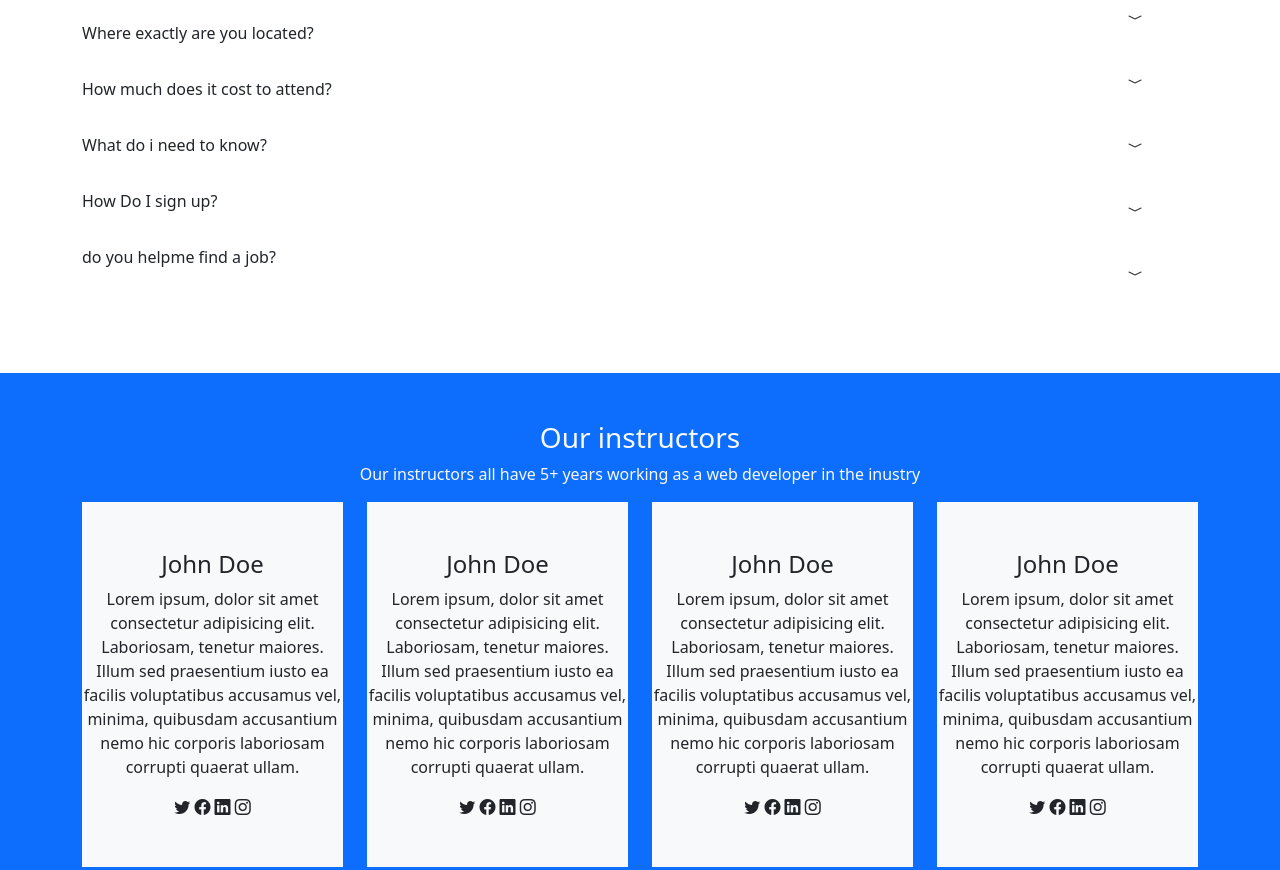
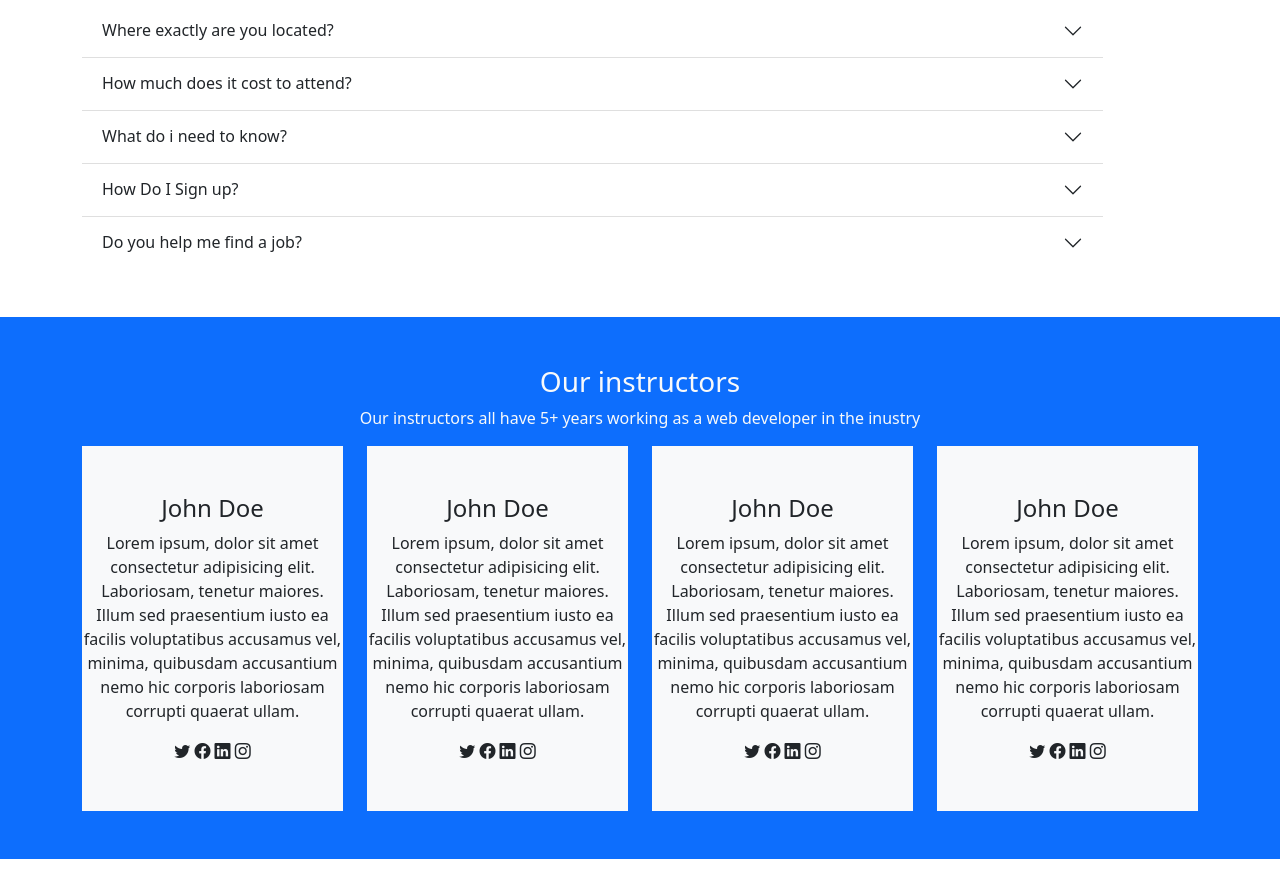
Before and after one commit to Souhaila21/frontend-bootcamp, a plain HTML site: page index.html in a window 1280 px wide. Shown: the part 1749-2619 px from the top of the page. Drawn offline with Linux system fonts and the light colour scheme; files whose address does not match are found by name.

Commit message:
Update index.html

```diff
--- a/index.html
+++ b/index.html
@@ -44,7 +44,6 @@
                         <img class="w-100 " src="img/showcase.svg" alt="">
                     </div>
                 </div>
-
             </div>
         </section>
         <section class="bg-primary text-white">
@@ -130,111 +129,134 @@
                 <div class="row">
                     <h3 class="text-center"> Frequently Asked Questions</h3>
                     <div class="col-md-11">
-                        <ul class="list-unstyled">
-                            <li class="py-3">Where exactly are you located?</li>
-                            <li class="py-3">How much does it cost to attend?</li>
-                            <li class="py-3">What do i need to know? </li>
-                            <li class="py-3">How Do I sign up?</li>
-                            <li class="py-3">do you helpme find a job?</li>
-                        </ul>
-                    </div>
-                    <div class="col-md-1">
-                        <p><i class="bi bi-chevron-compact-down"></i></p><br>
-                        <p><i class="bi bi-chevron-compact-down"></i></p><br>
-                        <p><i class="bi bi-chevron-compact-down"></i></p><br>
-                        <p><i class="bi bi-chevron-compact-down"></i></p><br>
-                        <p><i class="bi bi-chevron-compact-down"></i></p><br>
-                    </div>
-                </div>
-            </div>
-        </section>
-        <section class="bg-primary text-light py-5">
-            <div class="container">
-                <div class="row">
-                    <h3 class="text-center">Our instructors</h3>
-                    <p class="text-center">Our instructors all have 5+ years working as a web developer in the inustry</p>
-                    <div class="col-md-3">
-                        <div class="bg-light text-dark py-5 text-center">
-                            <h4>John Doe</h4>
-                            <p>Lorem ipsum, dolor sit amet consectetur adipisicing elit. Laboriosam, tenetur maiores. Illum sed praesentium iusto ea facilis voluptatibus accusamus vel, minima, quibusdam accusantium nemo hic corporis laboriosam corrupti quaerat
-                                ullam.
-                            </p>
-                            <i class="bi bi-twitter"></i>
-                            <i class="bi bi-facebook"></i>
-                            <i class="bi bi-linkedin"></i>
-                            <i class="bi bi-instagram"></i>
-                        </div>
-                    </div>
-                    <div class="col-md-3">
-                        <div class="bg-light text-dark py-5 text-center">
-                            <h4>John Doe</h4>
-                            <p>Lorem ipsum, dolor sit amet consectetur adipisicing elit. Laboriosam, tenetur maiores. Illum sed praesentium iusto ea facilis voluptatibus accusamus vel, minima, quibusdam accusantium nemo hic corporis laboriosam corrupti quaerat
-                                ullam.
-                            </p>
-                            <i class="bi bi-twitter"></i>
-                            <i class="bi bi-facebook"></i>
-                            <i class="bi bi-linkedin"></i>
-                            <i class="bi bi-instagram"></i>
-                        </div>
-                    </div>
-                    <div class="col-md-3">
-                        <div class="bg-light text-dark py-5 text-center">
-                            <h4>John Doe</h4>
-                            <p>Lorem ipsum, dolor sit amet consectetur adipisicing elit. Laboriosam, tenetur maiores. Illum sed praesentium iusto ea facilis voluptatibus accusamus vel, minima, quibusdam accusantium nemo hic corporis laboriosam corrupti quaerat
-                                ullam.
-                            </p>
-                            <i class="bi bi-twitter"></i>
-                            <i class="bi bi-facebook"></i>
-                            <i class="bi bi-linkedin"></i>
-                            <i class="bi bi-instagram"></i>
-                        </div>
-                    </div>
-                    <div class="col-md-3 ">
-                        <div class="bg-light text-dark py-5 text-center">
-                            <h4>John Doe</h4>
-                            <p>Lorem ipsum, dolor sit amet consectetur adipisicing elit. Laboriosam, tenetur maiores. Illum sed praesentium iusto ea facilis voluptatibus accusamus vel, minima, quibusdam accusantium nemo hic corporis laboriosam corrupti quaerat
-                                ullam.
-                            </p>
-                            <i class="bi bi-twitter"></i>
-                            <i class="bi bi-facebook"></i>
-                            <i class="bi bi-linkedin"></i>
-                            <i class="bi bi-instagram"></i>
+                        <div class="accordion accordion-flush" id="accordionFlushExample">
+                            <div class="accordion-item">
+                                <h2 class="accordion-header" id="headingOne">
+                                    <button class="accordion-button collapsed" type="button" data-bs-toggle="collapse" data-bs-target="#collapseOne" aria-expanded="true" aria-controls="collapseOne">
+                                  Where exactly are you located?
+                                </button>
+                                </h2>
+                            </div>
+                            <div class="accordion-item">
+                                <h2 class="accordion-header" id="headingTwo">
+                                    <button class="accordion-button collapsed" type="button" data-bs-toggle="collapse" data-bs-target="#collapseTwo" aria-expanded="false" aria-controls="collapseTwo">
+                                        How much does it cost to attend?
+                              </button>
+                                </h2>
+                            </div>
+                            <div class="accordion-item">
+                                <h2 class="accordion-header" id="headingThree">
+                                    <button class="accordion-button collapsed" type="button" data-bs-toggle="collapse" data-bs-target="#collapseTwo" aria-expanded="false" aria-controls="collapseTwo">
+                                        What do i need to know?
+                              </button>
+                                </h2>
+                            </div>
+                            <div class="accordion-item">
+                                <h2 class="accordion-header" id="headingFour">
+                                    <button class="accordion-button collapsed" type="button" data-bs-toggle="collapse" data-bs-target="#collapseTwo" aria-expanded="false" aria-controls="collapseTwo">
+                                        How Do I Sign up?
+                              </button>
+                                </h2>
+                            </div>
+                            <div class="accordion-item">
+                                <h2 class="accordion-header" id="headingFive">
+                                    <button class="accordion-button collapsed" type="button" data-bs-toggle="collapse" data-bs-target="#collapseTwo" aria-expanded="false" aria-controls="collapseTwo">
+                                        Do you help me find a job?
+                              </button>
+                                </h2>
+                            </div>
                         </div>
                     </div>
                 </div>
             </div>
         </section>
-        <section class="py-5">
-            <div class="container">
-                <div class="row">
-                    <div class="col-md-6">
-                        <h2 class="text-center">Contact info</h2>
-                        <ul class="list-unstyled">
-                            <li class="py-2 fw-bold">Main Location: <span class=" text-secondary fw-light"> 50 Main st Boston MA</span></li>
-                            <li class="py-2 fw-bold">Enrollement Phone:<span class="text-secondary fw-light"> 76-676-768</span></li>
-                            <li class="py-2 fw-bold">student phone:<span class="text-secondary fw-light"> 33-333</span></li>
-                            <li class="py-2 fw-bold">Enrollement Email: <span class="text-secondary fw-light"> Bootcamp@dev.io</span></li>
-                            <li class="py-2 fw-bold">student email:<span class="text-secondary fw-light"> student@stud.io</span></li>
+        <section class="bg-primary text-light py-5 ">
+            <div class="container ">
+                <div class="row ">
+                    <h3 class="text-center ">Our instructors</h3>
+                    <p class="text-center ">Our instructors all have 5+ years working as a web developer in the inustry</p>
+                    <div class="col-md-3 ">
+                        <div class="bg-light text-dark py-5 text-center ">
+                            <h4>John Doe</h4>
+                            <p>Lorem ipsum, dolor sit amet consectetur adipisicing elit. Laboriosam, tenetur maiores. Illum sed praesentium iusto ea facilis voluptatibus accusamus vel, minima, quibusdam accusantium nemo hic corporis laboriosam corrupti quaerat
+                                ullam.
+                            </p>
+                            <i class="bi bi-twitter "></i>
+                            <i class="bi bi-facebook "></i>
+                            <i class="bi bi-linkedin "></i>
+                            <i class="bi bi-instagram "></i>
+                        </div>
+                    </div>
+                    <div class="col-md-3 ">
+                        <div class="bg-light text-dark py-5 text-center ">
+                            <h4>John Doe</h4>
+                            <p>Lorem ipsum, dolor sit amet consectetur adipisicing elit. Laboriosam, tenetur maiores. Illum sed praesentium iusto ea facilis voluptatibus accusamus vel, minima, quibusdam accusantium nemo hic corporis laboriosam corrupti quaerat
+                                ullam.
+                            </p>
+                            <i class="bi bi-twitter "></i>
+                            <i class="bi bi-facebook "></i>
+                            <i class="bi bi-linkedin "></i>
+                            <i class="bi bi-instagram "></i>
+                        </div>
+                    </div>
+                    <div class="col-md-3 ">
+                        <div class="bg-light text-dark py-5 text-center ">
+                            <h4>John Doe</h4>
+                            <p>Lorem ipsum, dolor sit amet consectetur adipisicing elit. Laboriosam, tenetur maiores. Illum sed praesentium iusto ea facilis voluptatibus accusamus vel, minima, quibusdam accusantium nemo hic corporis laboriosam corrupti quaerat
+                                ullam.
+                            </p>
+                            <i class="bi bi-twitter "></i>
+                            <i class="bi bi-facebook "></i>
+                            <i class="bi bi-linkedin "></i>
+                            <i class="bi bi-instagram "></i>
+                        </div>
+                    </div>
+                    <div class="col-md-3 ">
+                        <div class="bg-light text-dark py-5 text-center ">
+                            <h4>John Doe</h4>
+                            <p>Lorem ipsum, dolor sit amet consectetur adipisicing elit. Laboriosam, tenetur maiores. Illum sed praesentium iusto ea facilis voluptatibus accusamus vel, minima, quibusdam accusantium nemo hic corporis laboriosam corrupti quaerat
+                                ullam.
+                            </p>
+                            <i class="bi bi-twitter "></i>
+                            <i class="bi bi-facebook "></i>
+                            <i class="bi bi-linkedin "></i>
+                            <i class="bi bi-instagram "></i>
+                        </div>
+                    </div>
+                </div>
+            </div>
+        </section>
+        <section class="py-5 ">
+            <div class="container ">
+                <div class="row ">
+                    <div class="col-md-6 ">
+                        <h2 class="text-center ">Contact info</h2>
+                        <ul class="list-unstyled ">
+                            <li class="py-2 fw-bold ">Main Location: <span class=" text-secondary fw-light "> 50 Main st Boston MA</span></li>
+                            <li class="py-2 fw-bold ">Enrollement Phone:<span class="text-secondary fw-light "> 76-676-768</span></li>
+                            <li class="py-2 fw-bold ">student phone:<span class="text-secondary fw-light "> 33-333</span></li>
+                            <li class="py-2 fw-bold ">Enrollement Email: <span class="text-secondary fw-light "> Bootcamp@dev.io</span></li>
+                            <li class="py-2 fw-bold ">student email:<span class="text-secondary fw-light "> student@stud.io</span></li>
                         </ul>
                     </div>
-                    <div class="col-md-6">
-                        <iframe class="w-100" src="https://www.google.com/maps/embed?pb=!1m18!1m12!1m3!1d3323.349225922614!2d-7.614865485753226!3d33.59624224907145!2m3!1f0!2f0!3f0!3m2!1i1024!2i768!4f13.1!3m3!1m2!1s0xda7d3731f922c01%3A0x5e46c1e1fc83142d!2s3W%20Academy%20Maroc!5e0!3m2!1sen!2sma!4v1644539324326!5m2!1sen!2sma"
-                            width="600" height="450" style="border:0;" allowfullscreen="" loading="lazy"></iframe>
+                    <div class="col-md-6 ">
+                        <iframe class="w-100 " src="https://www.google.com/maps/embed?pb=!1m18!1m12!1m3!1d3323.349225922614!2d-7.614865485753226!3d33.59624224907145!2m3!1f0!2f0!3f0!3m2!1i1024!2i768!4f13.1!3m3!1m2!1s0xda7d3731f922c01%3A0x5e46c1e1fc83142d!2s3W%20Academy%20Maroc!5e0!3m2!1sen!2sma!4v1644539324326!5m2!1sen!2sma "
+                            width="600 " height="450 " style="border:0; " allowfullscreen=" " loading="lazy "></iframe>
                     </div>
                 </div>
             </div>
         </section>
     </main>
-    <footer class="bg-dark text-light">
-        <div class="container">
-            <div class="row">
-                <div class="col-md-11">
-                    <div class="py-5 text-center">
-                        <p class="text-muted">Copyrights © 2021 frontend bootcamp</p>
+    <footer class="bg-dark text-light ">
+        <div class="container ">
+            <div class="row ">
+                <div class="col-md-11 ">
+                    <div class="py-5 text-center ">
+                        <p class="text-muted ">Copyrights © 2021 frontend bootcamp</p>
                     </div>
                 </div>
-                <div class="col-md-1">
-                    <p class="text-primary py-5 fs-1"><i class="bi bi-arrow-up-circle"></i></p>
+                <div class="col-md-1 ">
+                    <p class="text-primary py-5 fs-1 "><i class="bi bi-arrow-up-circle "></i></p>
                 </div>
             </div>
         </div>
```
